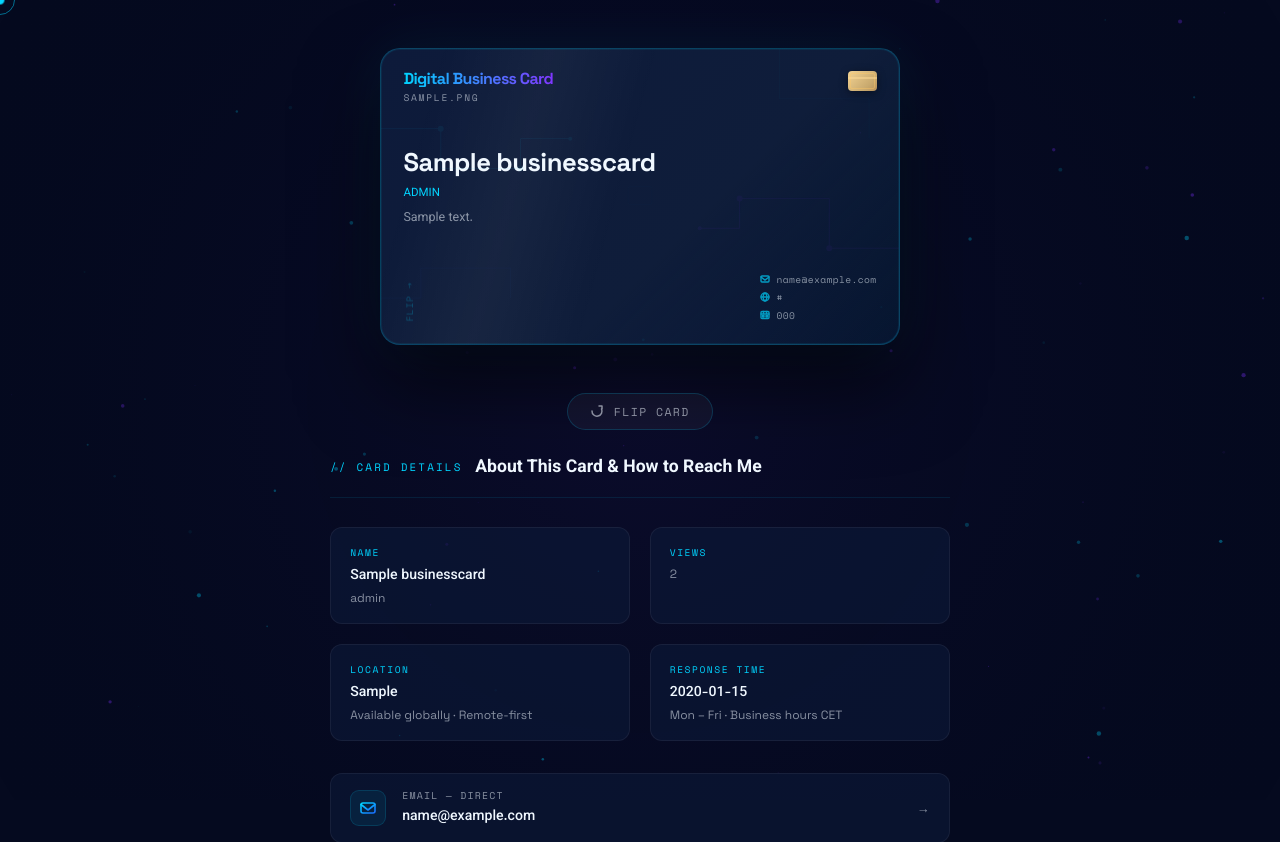
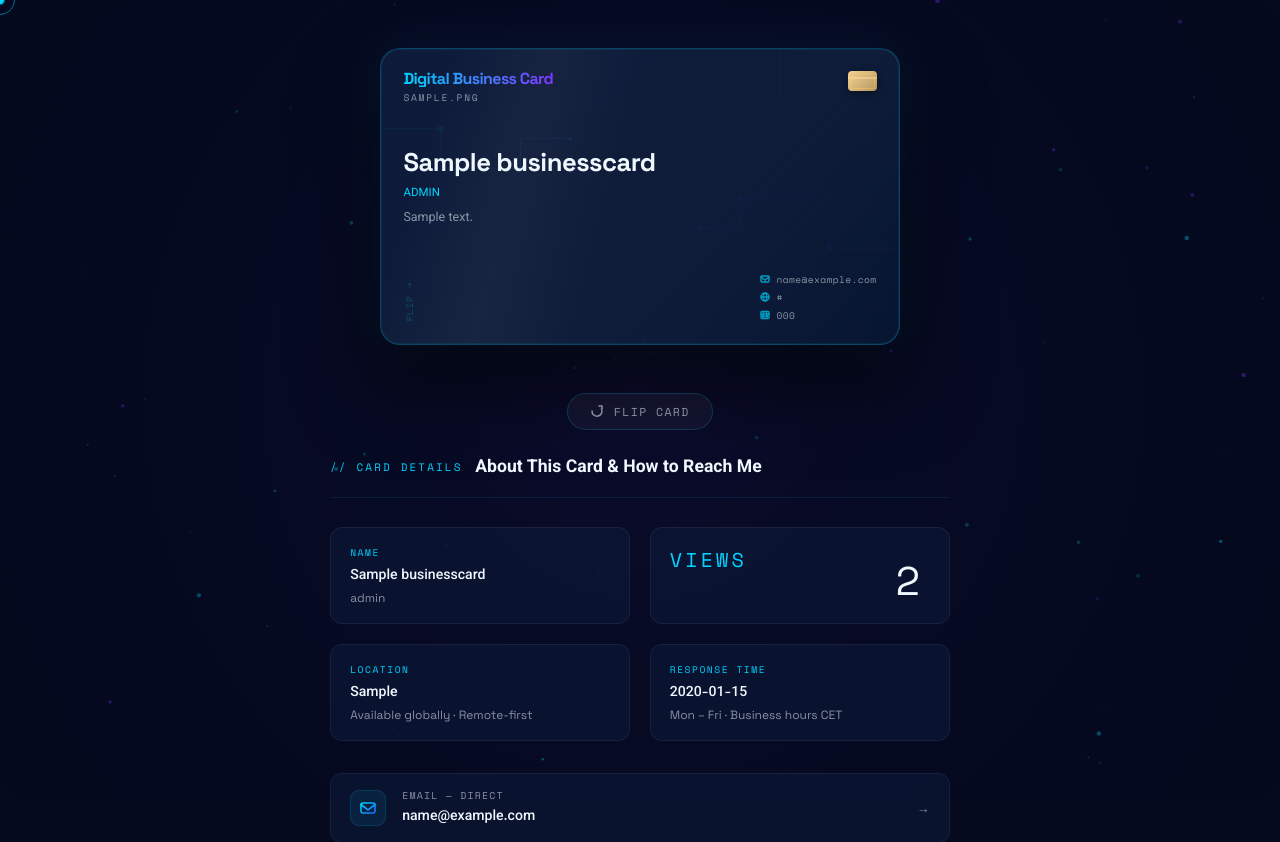
Before and after one commit to erfaw/digital-business-card-django, a Django app: a page that uses templates/pages/public_card.html in a window 1280 px wide. Shown: the top 842 px of the page. Run offline with Django 5.2, Linux system fonts and the light colour scheme; tables that the repository leaves empty hold one stand-in row (values such as "Sample post"); grey boxes are pictures that could not be loaded.

Commit message:
feat: style for views part

```diff
--- a/core/static/css/public_card.css
+++ b/core/static/css/public_card.css
@@ -1042,3 +1042,16 @@ html[dir="rtl"] .explain-grid {
   padding: 0px;
   margin: 0px;
 }
+
+.views-number-container{
+  position: relative;
+}
+.views-number {
+  position: absolute;
+  font-size: 2.5rem;
+  right: 10px;
+  top: -25px;
+}
+.views-str {
+  font-size: 20px;
+}
--- a/templates/pages/public_card.html
+++ b/templates/pages/public_card.html
@@ -191,8 +191,10 @@
           <div class="ei-sub" data-i18n="ei1_s"></div>
         </div>
         <div class="explain-item">
-          <div class="ei-label" data-i18n="ei2_l"></div>
-          <div class="ei-val"></div>
+          <div class="ei-label views-str" data-i18n="ei2_l">Views</div>
+          <div class="ei2-v views-number-container">
+            <div class="views-number">{{ owner_card.view_count }}</div>
+          </div>
           <div class="ei-sub" data-i18n="ei2_s"></div>
         </div>
         <!-- TODO consider some field in dashboard and model to get company feild then enable it -->
@@ -389,7 +391,7 @@
         flip_hint: 'flip →', btn_flip: 'Flip Card',
         ex_tag: '// Card Details', ex_title: 'About This Card & How to Reach Me',
         ei1_l: 'Name', ei1_v: '{{ owner_card.name }}', ei1_s: '{{ owner_card.role }}',
-        ei2_l: 'Views', ei2_s: '{{ owner_card.view_count }}',
+        ei2_l: 'Views', ei2_s: '',
         ei3_l: 'Location', ei3_v: '{{ owner_card.location }}', ei3_s: 'Available globally · Remote-first',
         ei4_l: 'Response Time', ei4_v: '{{ owner_card.response_time }}', ei4_s: 'Mon – Fri · Business hours CET',
         cl1_l: 'Email — Direct', cl2_l: 'Phone', cl3_l: 'Website', cl4_l: 'LinkedIn',
```
